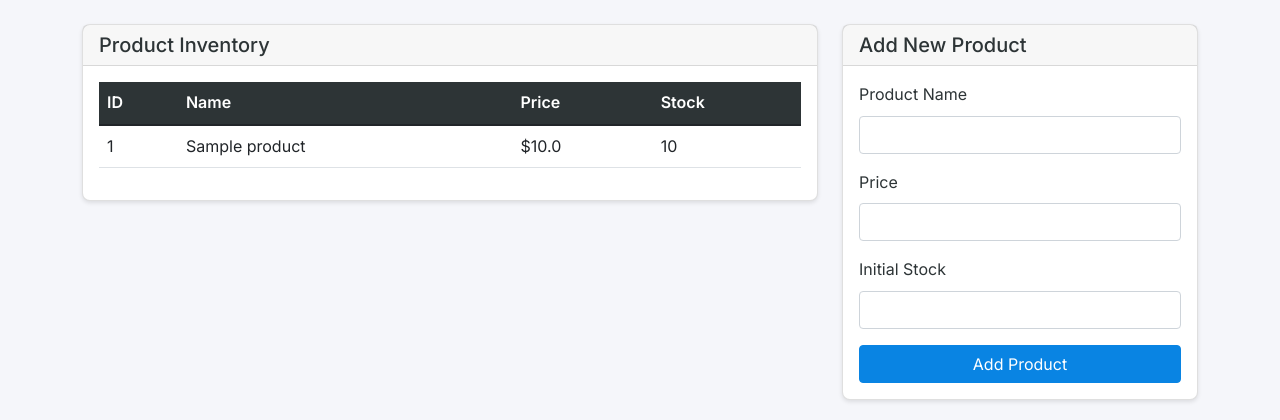
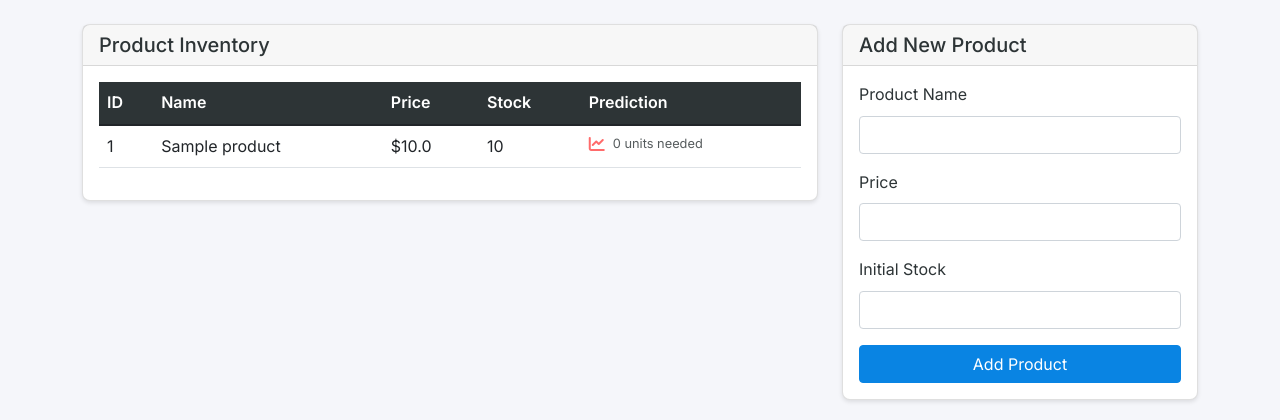
Before and after one commit to roneox26/RetailBillingSystem, a Flask app: page /inventory in a window 1280 px wide. Shown: the part 58-478 px from the top of the page. Run offline with Flask 3, Linux system fonts and the light colour scheme; tables that the repository leaves empty hold one stand-in row (values such as "Sample post"); parts of the project's set-up code (start-up, migrations or seed data) failed here and were passed over.

Commit message:
Agent query: Please check if the inventory page loads and shows prediction tooltips (chart icons) next to each product. When you hover over the icons, do you see predictions for future stock needs?
Implement AI-powered inventory prediction tooltip using linear regression.  Adds new API endpoint, prediction service, and frontend integration.

Screenshot: https://storage.googleapis.com/screenshot-production-us-central1/b1236b2d-abc0-4ff5-adca-aabd58689a30/4747c191-bb3e-4e87-b0d4-4ee258e2afbb.jpg

```diff
--- a/app.py
+++ b/app.py
@@ -49,6 +49,9 @@ with app.app_context():
     except Exception as e:
         logger.error(f"Failed to create database tables: {str(e)}")
         raise
+
+# Import PredictionService after models are loaded
+from services.prediction_service import PredictionService
 
 @app.route('/')
 def index():
@@ -127,5 +130,15 @@ def create_transaction():
         logging.error(f"Error creating transaction: {str(e)}")
         return jsonify({'status': 'error', 'message': str(e)}), 400
 
+@app.route('/api/inventory/predict/<int:product_id>')
+def predict_inventory(product_id):
+    """Get inventory predictions for a product"""
+    try:
+        prediction = PredictionService.predict_future_stock(product_id)
+        return jsonify(prediction)
+    except Exception as e:
+        logging.error(f"Error predicting inventory: {str(e)}")
+        return jsonify({'error': str(e)}), 400
+
 if __name__ == '__main__':
     app.run(host='0.0.0.0', port=5000, debug=True)
--- a/models/transaction.py
+++ b/models/transaction.py
@@ -1,5 +1,5 @@
+from datetime import datetime
 from app import db
-from datetime import datetime
 
 class TransactionItem(db.Model):
     """Model for individual items in a transaction"""
--- a/pyproject.toml
+++ b/pyproject.toml
@@ -8,6 +8,9 @@ dependencies = [
     "flask>=3.1.0",
     "flask-sqlalchemy>=3.1.1",
     "gunicorn>=23.0.0",
+    "numpy>=2.2.3",
+    "pandas>=2.2.3",
     "psycopg2-binary>=2.9.10",
+    "scikit-learn>=1.6.1",
     "sqlalchemy>=2.0.38",
 ]
--- /dev/null
+++ b/services/prediction_service.py
@@ -0,0 +1,69 @@
+import numpy as np
+import pandas as pd
+from sklearn.linear_model import LinearRegression
+from datetime import datetime, timedelta
+from models.transaction import Transaction, TransactionItem
+from models.product import Product
+from app import db
+
+class PredictionService:
+    @staticmethod
+    def get_product_sales_history(product_id, days=30):
+        """Get daily sales data for a product over the specified period"""
+        end_date = datetime.utcnow()
+        start_date = end_date - timedelta(days=days)
+
+        # Query all transactions within the date range
+        transactions = db.session.query(TransactionItem)\
+            .join(Transaction)\
+            .filter(
+                TransactionItem.product_id == product_id,
+                Transaction.date >= start_date,
+                Transaction.date <= end_date
+            ).all()
+
+        # Aggregate sales by date
+        daily_sales = {}
+        for item in transactions:
+            date = item.transaction.date.date()
+            daily_sales[date] = daily_sales.get(date, 0) + item.quantity
+
+        return daily_sales
+
+    @staticmethod
+    def predict_future_stock(product_id):
+        """Predict future stock needs based on historical sales data"""
+        sales_history = PredictionService.get_product_sales_history(product_id)
+
+        if not sales_history:
+            return {
+                'prediction': 0,
+                'confidence': 0,
+                'message': 'Insufficient sales data'
+            }
+
+        # Convert daily sales to a time series
+        dates = list(sales_history.keys())
+        quantities = list(sales_history.values())
+
+        # Create features (days from start)
+        X = np.array([(date - dates[0]).days for date in dates]).reshape(-1, 1)
+        y = np.array(quantities)
+
+        # Fit linear regression model
+        model = LinearRegression()
+        model.fit(X, y)
+
+        # Predict next 7 days
+        next_week = np.array(range(len(X), len(X) + 7)).reshape(-1, 1)
+        predictions = model.predict(next_week)
+
+        # Calculate total predicted sales for next week
+        total_predicted = max(0, round(sum(predictions)))
+        confidence = min(100, max(0, round(model.score(X, y) * 100)))
+
+        return {
+            'prediction': total_predicted,
+            'confidence': confidence,
+            'message': f'Predicted need: {total_predicted} units (Confidence: {confidence}%)'
+        }
--- a/static/css/style.css
+++ b/static/css/style.css
@@ -145,3 +145,38 @@ body {
         display: none;
     }
 }
+
+/* Prediction tooltip styles */
+.prediction-container {
+    display: flex;
+    align-items: center;
+    gap: 0.5rem;
+}
+
+.prediction-icon {
+    cursor: pointer;
+    transition: color 0.3s ease;
+}
+
+.prediction-icon:hover {
+    transform: scale(1.1);
+}
+
+.prediction-status {
+    font-size: 0.8rem;
+    color: var(--text);
+    opacity: 0.8;
+}
+
+/* Add these to the existing color variables */
+.text-success {
+    color: var(--success) !important;
+}
+
+.text-warning {
+    color: var(--warning) !important;
+}
+
+.text-danger {
+    color: #FF6B6B !important;
+}
--- a/templates/inventory.html
+++ b/templates/inventory.html
@@ -16,6 +16,7 @@
                                 <th>Name</th>
                                 <th>Price</th>
                                 <th>Stock</th>
+                                <th>Prediction</th>
                             </tr>
                         </thead>
                         <tbody>
@@ -25,6 +26,15 @@
                                 <td>{{ product.name }}</td>
                                 <td>${{ product.price }}</td>
                                 <td>{{ product.stock }}</td>
+                                <td>
+                                    <div class="prediction-container" id="prediction-{{ product.id }}">
+                                        <i class="fas fa-chart-line prediction-icon"
+                                           data-bs-toggle="tooltip"
+                                           data-bs-placement="right"
+                                           title="Loading prediction..."></i>
+                                        <div class="prediction-status"></div>
+                                    </div>
+                                </td>
                             </tr>
                             {% endfor %}
                         </tbody>
@@ -62,4 +72,47 @@
         </div>
     </div>
 </div>
+
+<script>
+document.addEventListener('DOMContentLoaded', function() {
+    // Initialize all tooltips
+    var tooltipTriggerList = [].slice.call(document.querySelectorAll('[data-bs-toggle="tooltip"]'))
+    var tooltipList = tooltipTriggerList.map(function (tooltipTriggerEl) {
+        return new bootstrap.Tooltip(tooltipTriggerEl)
+    });
+
+    // Load predictions for each product
+    document.querySelectorAll('.prediction-container').forEach(container => {
+        const productId = container.id.split('-')[1];
+        const icon = container.querySelector('.prediction-icon');
+        const status = container.querySelector('.prediction-status');
+
+        fetch(`/api/inventory/predict/${productId}`)
+            .then(response => response.json())
+            .then(data => {
+                if (data.error) {
+                    icon.title = 'Error loading prediction';
+                    icon.classList.add('text-danger');
+                    return;
+                }
+
+                icon.title = data.message;
+                status.textContent = `${data.prediction} units needed`;
+
+                // Update icon color based on confidence
+                if (data.confidence >= 70) {
+                    icon.classList.add('text-success');
+                } else if (data.confidence >= 40) {
+                    icon.classList.add('text-warning');
+                } else {
+                    icon.classList.add('text-danger');
+                }
+            })
+            .catch(error => {
+                icon.title = 'Error loading prediction';
+                icon.classList.add('text-danger');
+            });
+    });
+});
+</script>
 {% endblock %}
```
Also changed, not shown: 2 other files.
